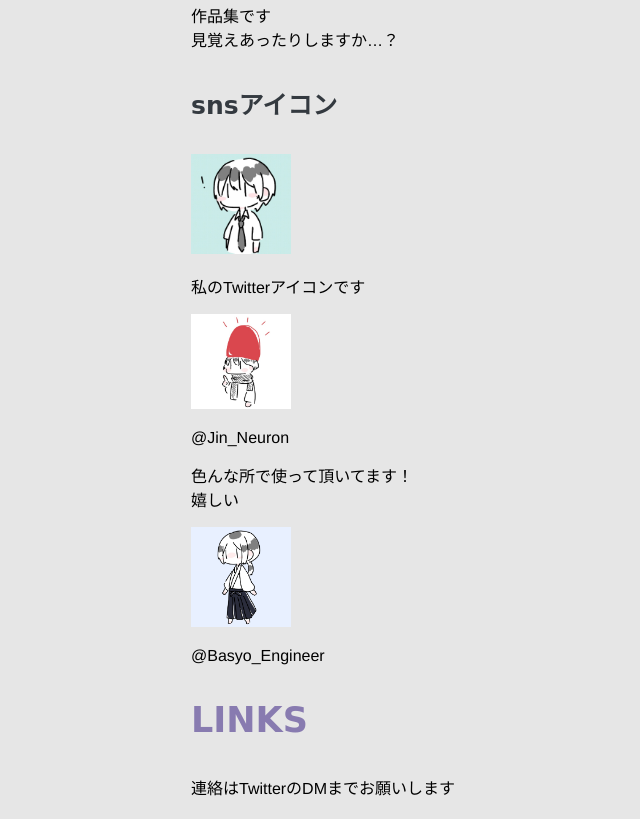
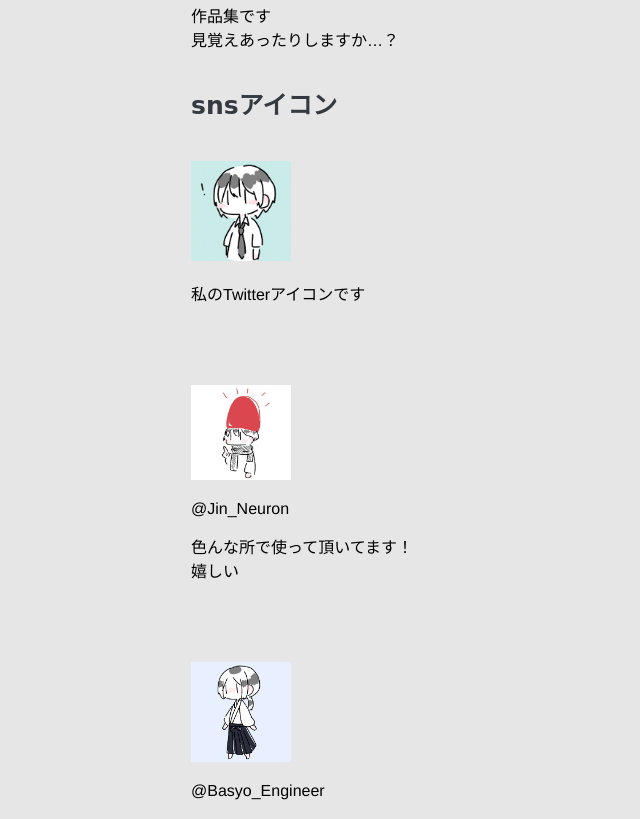
Before and after one commit to sano0000/sano0000.github.io, a plain HTML site: page index.html in a window 1280 px wide. Shown: the part 1461-2280 px from the top of the page, without its empty margins (137-777 px from the left). Drawn offline with Linux system fonts and the light colour scheme; a web font is replaced by a local one.

Commit message:
Update stylesheet.css

```diff
--- a/stylesheet.css
+++ b/stylesheet.css
@@ -64,6 +64,10 @@ h4{
    font-size: 25px;
 }
 
+.aaa{
+   margin: 5vh auto 10vh;
+}
+
 img {
    width: 100px;
 }
```
